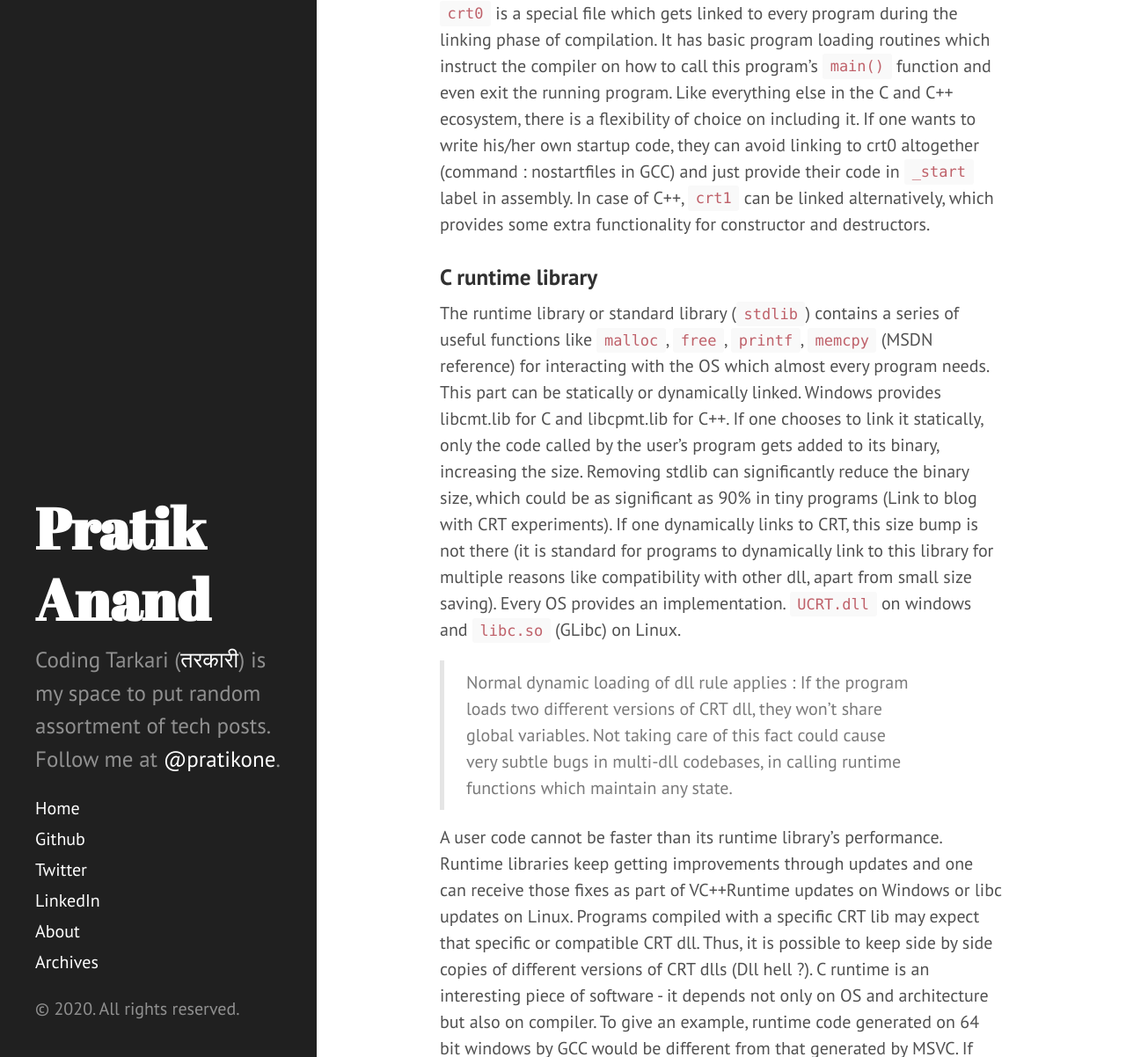
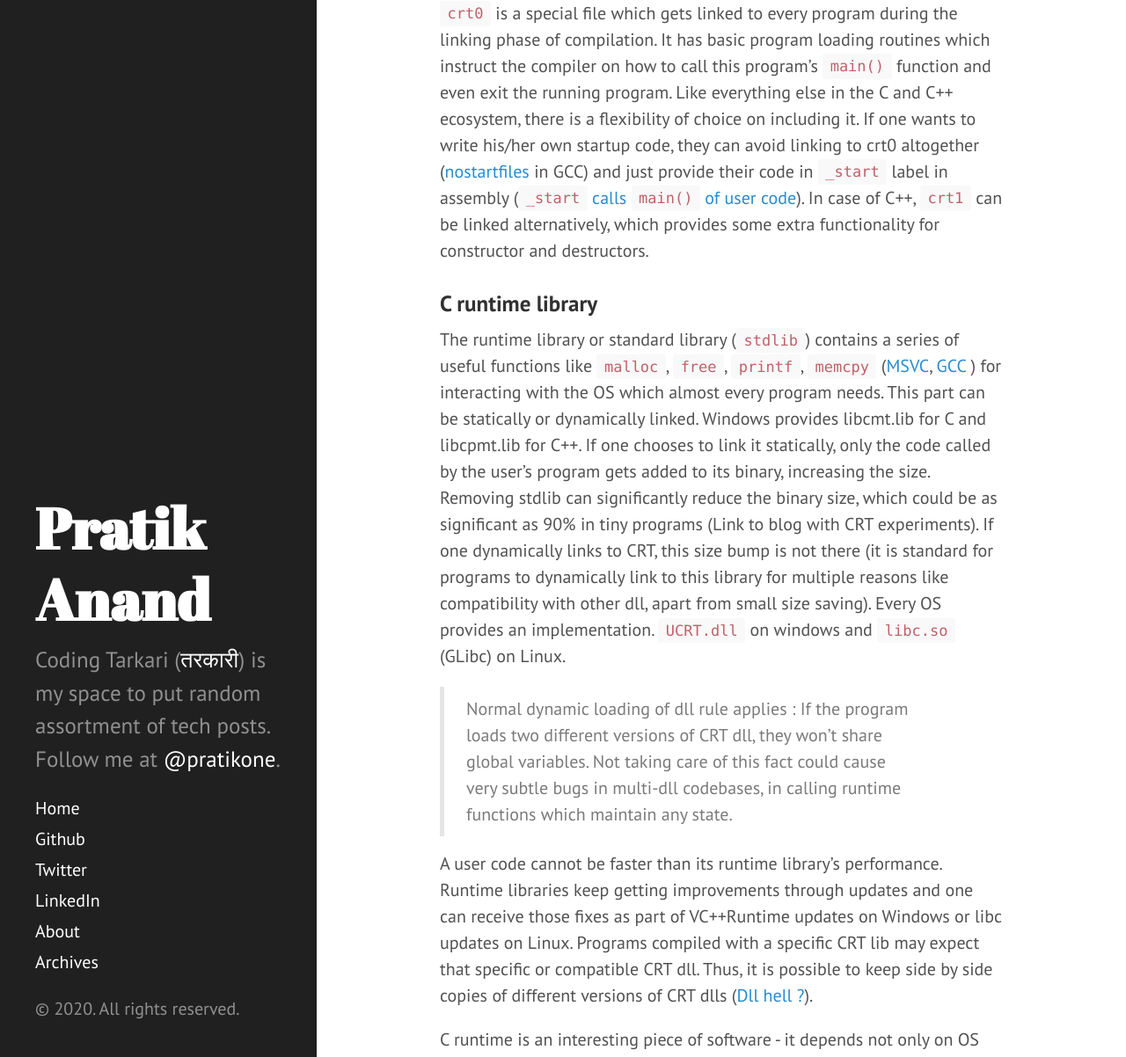
Before and after one commit to pratikone/pratikone.github.io, a Jekyll site: the page built from _posts/2020-12-22-does-C-have-a-runtime.md, in a window 1280 px wide and 1400 px high, scrolled down 1387 px. Shown: the part 198-1400 px from the top of the window at 88% size. Built offline with Jekyll 4.4.1, drawn with Linux system fonts in a browser that asks for light colours; part of the change alters nothing that is shown; some of the changed text lies outside the part shown.

Commit message:
almost done

```diff
--- a/_posts/2020-12-22-does-C-have-a-runtime.md
+++ b/_posts/2020-12-22-does-C-have-a-runtime.md
@@ -14,34 +14,37 @@ Java has a runtime. We have seen countless times to install or update JRE - Java
 The short answer is **YES**.
 C has a runtime, albeit a tiny one and C++ also has a runtime. We don’t notice it because it is usually provided by the OS itself and with every new OS update, it gets updated. There is a small exception with that (VC runtime library on Windows) but we will talk about it later. Let’s get to the basics.
 
-## What is C runtime ?
+## What is C runtime (CRT) ?
 Whenever we refer to C runtime, we usually mean one or both of these things:
 1. *Bootstrap and Runtime environment*  : It sets up the necessary bootstrapping code which tells the OS how to run this binary code, followed by code for setting up the runtime environment for executing user code. It is included as inline assembly in the compiled binary itself.
 2. *Runtime library* : it contains functions to interact with the OS; functions to allocate memory, read and write to files, network etc.
 
 
 ### Bootstrap and C runtime environment
-As the name suggests, this is the code which sets up the execution point for the program for the OS to call. It defines the structure of functions, setup call stack and its calling convention (_stdcall, __cdecl ). This is the most important and necessary code to run our program in the OS.  It is specific to the OS version and doesn’t usually change but gets updated by the OS itself during its update. Those dozens of Windows update we receive, some of them update the CRT too.
+As the name suggests, this is the code which sets up the execution point for the program for the OS to call. It defines the structure of functions, setup call stack and its calling convention (_stdcall, __cdecl ). This is the most important and necessary code to run our program in the OS.  It is specific to the OS version and doesn’t usually change but gets updated by the OS itself during its update. Among those dozens of Windows update we receive regularly, some of them update the CRT too.
 
 ![winupdate](https://www.howtogeek.com/wp-content/uploads/2018/06/img_5b2d86d471d92.png "Please wait while Windows is updating ..."){: height="auto" width="50%"}
 
 
 
-`crt0` is a special file which gets linked to every program during the linking phase of compilation. It has basic program loading routines which instruct the compiler on how to call this program’s `main()` function and even exit the running program. Like everything else in the C and C++ ecosystem, there is a flexibility of choice on including it. If one wants to write his/her own startup code, they can avoid linking to crt0 altogether (command : nostartfiles  in GCC) and just provide their code in `_start` label in assembly.
+[`crt0`](https://en.wikipedia.org/wiki/Crt0) is a special file which gets linked to every program during the linking phase of compilation. It has basic program loading routines which instruct the compiler on how to call this program’s `main()` function and even exit the running program. Like everything else in the C and C++ ecosystem, there is a flexibility of choice on including it. If one wants to write his/her own startup code, they can avoid linking to crt0 altogether ([nostartfiles](https://gcc.gnu.org/onlinedocs/gcc/Link-Options.html) in GCC) and just provide their code in `_start` label in assembly ([`_start` calls `main()` of user code](https://stackoverflow.com/questions/29694564/what-is-the-use-of-start-in-c)).
 In case of C++, `crt1` can be linked alternatively,  which provides some extra functionality for constructor and destructors.
 
 
 ### C runtime library
-The runtime library or standard library (`stdlib`) contains a series of useful functions like `malloc`, `free`, `printf`, `memcpy` (MSDN reference) for interacting with the OS which almost every program needs. This part can be statically or dynamically linked. Windows provides libcmt.lib for C and libcpmt.lib for C++.
+The runtime library or standard library (`stdlib`) contains a series of useful functions like `malloc`, `free`, `printf`, `memcpy` ([MSVC](https://docs.microsoft.com/en-us/cpp/c-runtime-library/reference/crt-alphabetical-function-reference?view=msvc-160), [GCC](https://gcc.gnu.org/onlinedocs/gcc/Other-Builtins.html#Other-Builtins) ) for interacting with the OS which almost every program needs. This part can be statically or dynamically linked. Windows provides libcmt.lib for C and libcpmt.lib for C++.
 If one chooses to link it statically, only the code called by the user's program gets added to its binary, increasing the size. Removing stdlib can significantly reduce the binary size, which could be as significant as 90% in tiny programs  (Link to blog with CRT experiments).
 If one dynamically links to CRT, this size bump is not there (it is standard for programs to dynamically link to this library for multiple reasons like compatibility with other dll, apart from small size saving). Every OS provides an implementation. `UCRT.dll` on windows and `libc.so` (GLibc) on Linux.
 
 >Normal dynamic loading of dll rule applies : If the program loads two different versions of CRT dll, they won’t share global variables. Not taking care of this fact could cause very subtle bugs in multi-dll codebases,  in calling runtime functions which maintain any state.
 
 A user code cannot be faster than its runtime library’s performance.
-Runtime libraries keep getting improvements through updates and one can receive those fixes as part of VC++Runtime updates on Windows or libc updates on Linux. Programs compiled with a specific CRT lib may expect that specific or compatible CRT dll. Thus, it is possible to keep side by side copies of different versions of CRT dlls (Dll hell ?).
+Runtime libraries keep getting improvements through updates and one can receive those fixes as part of VC++Runtime updates on Windows or libc updates on Linux. Programs compiled with a specific CRT lib may expect that specific or compatible CRT dll. Thus, it is possible to keep side by side copies of different versions of CRT dlls ([Dll hell ?](https://en.wikipedia.org/wiki/DLL_Hell)).
+
 C runtime is an interesting piece of software - it depends not only on OS and architecture but also on compiler. To give an example, runtime code generated on 64 bit windows by GCC would be different from that generated by MSVC.
-If you want to port C to a brand new OS,  all you need apart from the compiler is a working C runtime and that’s it, C can be ported.
+If you want to port C to a brand new OS,  all you need apart from the compiler is a working C runtime and that’s it, C gets ported.
+
+Thanks for reading this far. For the last couple of months, I have been interested in inner workings of C and C++ ecosystem. This is an article in that direction. Tweet any suggestions or corrections to me at [@pratikone](https://twitter.com/pratikone)
 
 ## References
 [https://stackoverflow.com/questions/2709998/crt0-o-and-crt1-o-whats-the-difference](https://stackoverflow.com/questions/2709998/crt0-o-and-crt1-o-whats-the-difference)
@@ -51,3 +54,5 @@ If you want to port C to a brand new OS,  all you need apart from the compiler i
 [https://blogs.oracle.com/linux/hello-from-a-libc-free-world-part-1-v2](https://blogs.oracle.com/linux/hello-from-a-libc-free-world-part-1-v2)
 
 [https://docs.microsoft.com/en-us/cpp/c-runtime-library/c-run-time-library-reference?view=msvc-160](https://docs.microsoft.com/en-us/cpp/c-runtime-library/c-run-time-library-reference?view=msvc-160)
+
+[https://gcc.gnu.org/onlinedocs/gcc/Other-Builtins.html#Other-Builtins](https://gcc.gnu.org/onlinedocs/gcc/Other-Builtins.html#Other-Builtins)
```
